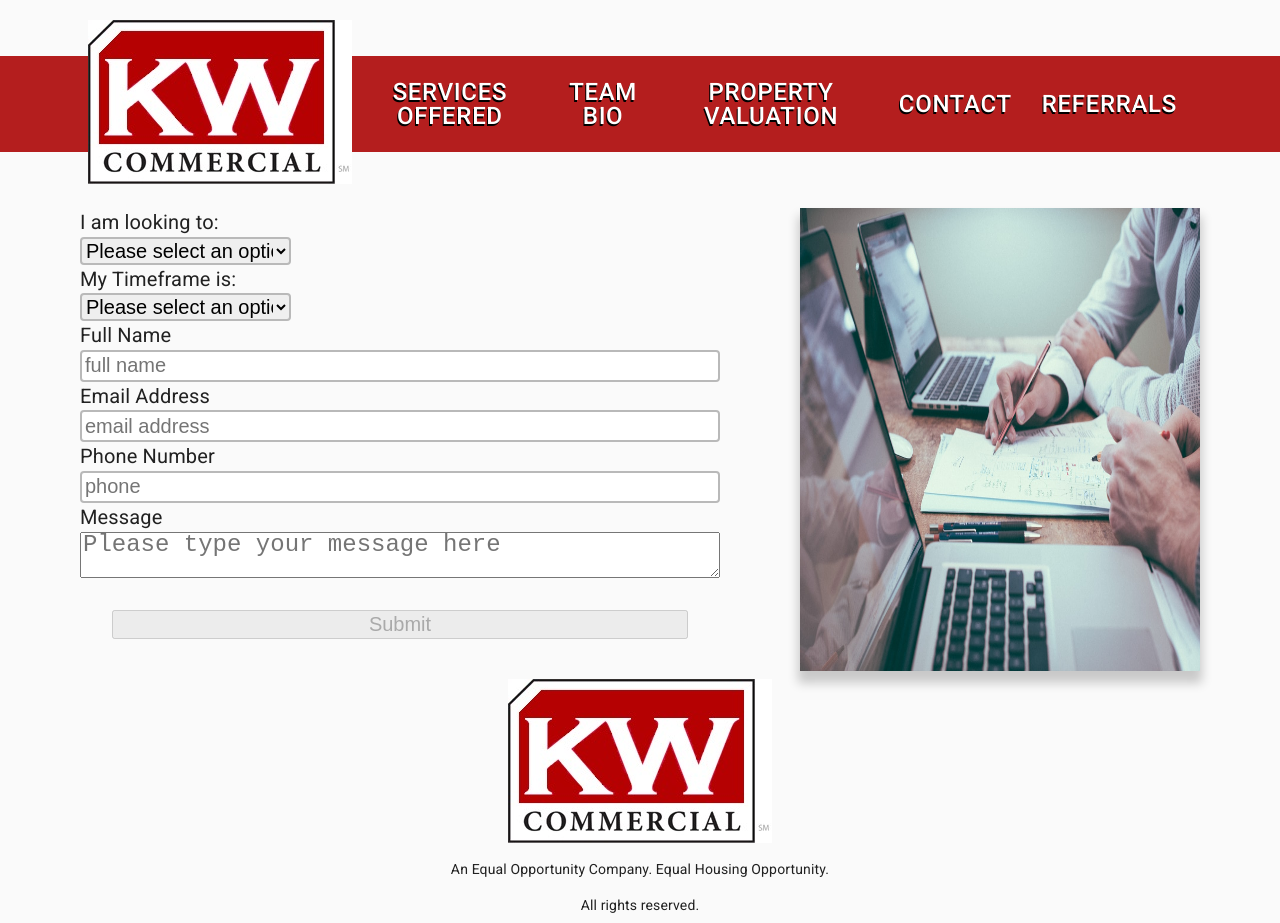
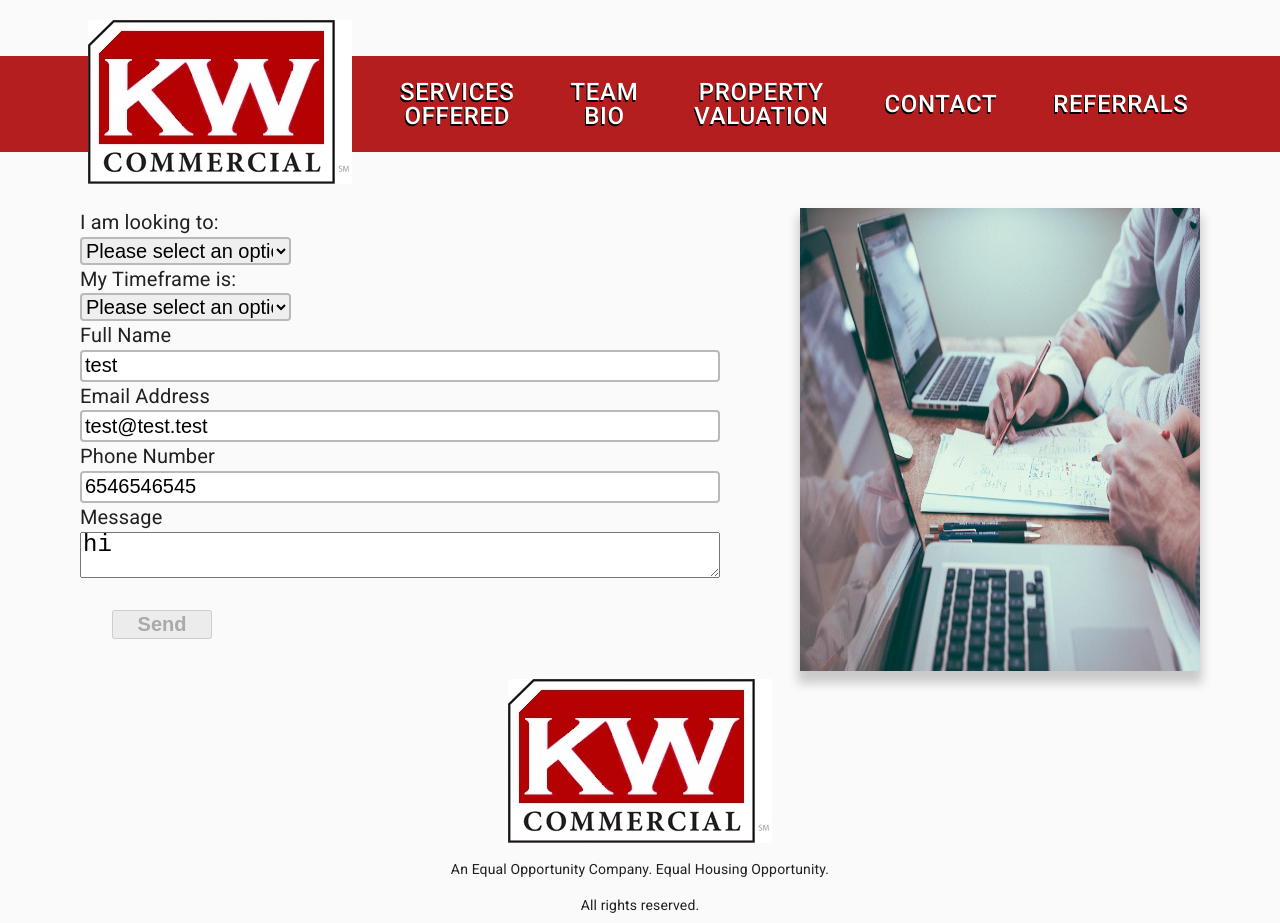
Before and after one commit to Jfadelli/kwcsd, a React (Create React App) app: page /contact/contact-form in a window 1280 px wide. Built offline with nearby package versions, Linux system fonts and the light colour scheme.

Commit message:
contact us functions

```diff
--- a/src/components/Nav.js
+++ b/src/components/Nav.js
@@ -8,17 +8,21 @@ import Contact from './navLinks/Contact.js'
 import Referrals from './navLinks/Referrals.js'
 
 import Logo from '../static/images/logo.jpg'
-import StyledVariables from '../styles/StyledVariables.js';
+import StyledVariables from '../styles/StyledVariables.js'
 
 const SV = StyledVariables
+
+const toolBarStyle = {
+  margin: "0 5%",
+}
 
 export default function Nav() {
   return (
     <SV.NavBar>
-      <Toolbar  style={{ margin: "0 5%"}} >
+      <Toolbar  style={toolBarStyle} >
         <a href='/'> <img src={Logo} alt='keller williams commercial' /></a>
         <ServicesOffered />
-        <TeamBio style={{ margin: "0 15%", padding:'30px'}}/>
+        <TeamBio />
         <PropertyValuation />
         <Contact />
         <Referrals />
--- a/src/components/contact/ContactForm.js
+++ b/src/components/contact/ContactForm.js
@@ -1,5 +1,5 @@
 import React, { useState, useEffect } from 'react'
-import { useHistory } from 'react-router-dom'
+// import { useHistory } from 'react-router-dom'
 import axios from 'axios'
 import * as Yup from 'yup'
 import Footer from '../footer'
@@ -10,24 +10,25 @@ import contactUsSchema from '../validation/contactUsSchema'
 import './style.css'
 
 
+
 const initialValues = {
     intent: {
-        buy: false,
+        buy: true,
         sell: false,
         lease: false,
         offerToLease: false,
         consult: false
     },
     timeframe: {
-        lessThan3: false,
+        lessThan3: true,
         lessThan6: false,
         lessThan12: false,
         nextYear: false,
     },
-    name: '',
-    email: '',
-    phone: '',
-    message: ''
+    name: 'test',
+    email: 'test@test.test',
+    phone: '6546546545',
+    message: 'hi'
 }
 
 const initialFormErrors = {
@@ -46,15 +47,15 @@ export default function Contact() {
     const [formErrors, setFormErrors] = useState(initialFormErrors);
     const [disabled, setDisabled] = useState(true);
     const [message, setMessage] = useState([]);
-    const history = useHistory()
 
     //////////////// HELPERS ////////////////
-    const postNewMessage = newMessage => {
-        axios.post('/', newMessage)
-        console.log(newMessage)
+    const postNewMessage = message => {
+        axios.post('http://localhost:3002/send', message)
             .then(res => {
-                setMessage([...message, res.data])
-                console.log(res, 'res')
+                if (res.data.status === 'success'){
+                    alert('Message Sent.');
+                }else if (res.data.status === 'fail') {
+                    alert('Message failed to send.')}
             })
             .catch(err => {
                 console.log(err)
@@ -86,32 +87,22 @@ export default function Contact() {
             ...formValues,
             [name]: value
         })
+        console.log(formValues)
     }
 
-    const onSubmit = evt => {
-        evt.preventDefault()
-
+    const onSubmitHandler = evt => {
+        evt.preventDefault();
         const newMessage ={
-            intent: {
-                buy: false,
-                sell: false,
-                lease: false,
-                offerToLease: false,
-                consult: false
-            },
-            timeframe: {
-                lessThan3: false,
-                lessThan6: false,
-                lessThan12: false,
-                nextYear: false,
-            },
+            intent: formValues.intent,
+            timeframe: formValues.timeframe,
             name: formValues.name.trim(),
             email: formValues.email.trim(),
             phone: formValues.phone.trim(),
             message: formValues.message.trim()
-        }
-        postNewMessage(newMessage)
-        history.push('/thank-you')
+        };
+        console.log('newMessage',newMessage)
+        setMessage(newMessage);
+        postNewMessage(newMessage);
     }
 
     //////////////// SIDE EFFECTS ////////////////
@@ -124,8 +115,8 @@ export default function Contact() {
     return (
         <div className="content">
             <div className="content-row">
-                <form className="contact-us">
-                    <label for="intent">I am looking to:</label>
+                <form className="contact-us" onSubmit={onSubmitHandler}>
+                    <label>I am looking to:</label>
                     <select
                         value={formValues.intent}
                         onChange={onInputChange}
@@ -139,7 +130,7 @@ export default function Contact() {
                         <option value="consult">Consult/Other</option>
                     </select>
 
-                    <label for="timeframe">My Timeframe is:</label>
+                    <label >My Timeframe is:</label>
                     <select
                         id="timeframe"
                         type='select'
@@ -187,11 +178,11 @@ export default function Contact() {
                         onChange={onInputChange}
                         type='text'
                         className="message-box"
-                        placeholder='Please type your message here'
+                        placeholder='type your message here'
                         name="message"
                     />
 
-                    <button disabled={disabled} onSubmit={onSubmit}> Submit</button>
+                    <button disabled={disabled} onSubmit={onSubmitHandler}> Send</button>
                 </form>
                 <img id="teamworkimg" alt="generic team working together" src={Teamwork} />
             </div>
--- a/src/components/contact/style.css
+++ b/src/components/contact/style.css
@@ -74,7 +74,11 @@ option{
 }
 
 button{
+
     margin: 2rem;
     font-size: 1.25rem;
+    font-weight: 600;
+    width: 100px;
+
 
 }
--- a/src/components/navLinks/Contact.js
+++ b/src/components/navLinks/Contact.js
@@ -9,7 +9,7 @@ import MenuList from '@material-ui/core/MenuList';
 import { makeStyles } from '@material-ui/core/styles';
 import { Link } from 'react-router-dom'
 
-
+import NBS from './styledSheetNavButton'
 
 const useStyles = makeStyles((theme) => ({
   root: {
@@ -19,13 +19,8 @@ const useStyles = makeStyles((theme) => ({
   paper: {
     marginRight: theme.spacing(2),
   },
-  navButton: {
-    fontSize: "1.5rem",
-    color: "white",
-    textShadow: "-1px 2px 0 #000",
-    padding: '0 15px 0 15px'
-
-  },
+  navButton: NBS
+  ,
   link:{
     color: "black"
   }
--- a/src/components/navLinks/PropertyValuation.js
+++ b/src/components/navLinks/PropertyValuation.js
@@ -9,7 +9,7 @@ import MenuList from '@material-ui/core/MenuList';
 import { makeStyles } from '@material-ui/core/styles';
 import { Link } from 'react-router-dom'
 
-
+import NBS from './styledSheetNavButton'
 
 const useStyles = makeStyles((theme) => ({
   root: {
@@ -18,13 +18,8 @@ const useStyles = makeStyles((theme) => ({
   paper: {
     marginRight: theme.spacing(2),
   },
-  navButton: {
-    fontSize: "1.5rem",
-    color: "white",
-    textShadow: "-1px 2px 0 #000",
-    lineHeight: '1.5rem',
-    padding: '0 15px 0 15px'
-  },
+  navButton: NBS
+  ,
   link:{
     color: "black"
   }
--- a/src/components/navLinks/Referrals.js
+++ b/src/components/navLinks/Referrals.js
@@ -9,6 +9,8 @@ import MenuList from '@material-ui/core/MenuList';
 import { makeStyles } from '@material-ui/core/styles';
 import { Link } from 'react-router-dom'
 
+import NBS from './styledSheetNavButton'
+
 const useStyles = makeStyles((theme) => ({
   root: {
     display: 'flex',
@@ -16,12 +18,8 @@ const useStyles = makeStyles((theme) => ({
   paper: {
     marginRight: theme.spacing(2),
   },
-  navButton: {
-    fontSize: "1.5rem",
-    color: "white",
-    textShadow: "-1px 2px 0 #000",
-    padding: '0 15px 0 15px'
-  },
+  navButton: NBS
+    ,
   link:{
     color: "black",
   }
--- a/src/components/navLinks/ServicesOffered.js
+++ b/src/components/navLinks/ServicesOffered.js
@@ -9,8 +9,7 @@ import MenuList from '@material-ui/core/MenuList';
 import { makeStyles } from '@material-ui/core/styles';
 import { Link } from 'react-router-dom';
 
-
-
+import NBS from './styledSheetNavButton'
 
 const useStyles = makeStyles((theme) => ({
   root: {
@@ -22,13 +21,8 @@ const useStyles = makeStyles((theme) => ({
     marginRight: theme.spacing(2),
     backgroundColor:"orange"
   },
-  navButton: {
-    fontSize: "1.5rem",
-    color: "white",
-    textShadow: "-1px 2px 0 #000",
-    lineHeight: '1.5rem',
-    padding: '0 15px 0 15px'
-  },
+  navButton: NBS
+  ,
   link:{
     color: "black"
   }
@@ -75,7 +69,6 @@ export default function ServicesOffered() {
           ref={anchorRef}
           aria-controls={open ? 'menu-list-grow' : undefined}
           aria-haspopup="true"
-
           onClick={handleToggle}
           className={classes.navButton}
         >
--- a/src/components/navLinks/TeamBio.js
+++ b/src/components/navLinks/TeamBio.js
@@ -9,6 +9,8 @@ import MenuList from '@material-ui/core/MenuList';
 import { makeStyles } from '@material-ui/core/styles';
 import { Link } from 'react-router-dom'
 
+import NBS from './styledSheetNavButton'
+
 const useStyles = makeStyles((theme) => ({
   root: {
     display: 'flex',
@@ -17,13 +19,8 @@ const useStyles = makeStyles((theme) => ({
   paper: {
     marginRight: theme.spacing(2),
   },
-  navButton: {
-    fontSize: "1.5rem",
-    color: "white",
-    textShadow: "-1px 2px 0 #000",
-    lineHeight: '1.5rem',
-    padding: '0 15px 0 15px'
-  },
+  navButton: NBS
+  ,
   link:{
     color: "black"
   }
--- /dev/null
+++ b/src/components/navLinks/styledSheetNavButton.js
@@ -0,0 +1,12 @@
+import { InsertLinkRounded } from "@material-ui/icons"
+
+const navButtonStyle = {
+    width: '100%',
+    fontSize: "1.5rem",
+    color: "white",
+    textShadow: "-1px 2px 0 #000",
+    lineHeight: '1.5rem',
+    margin: '0 20px 0 20px'
+}
+
+export default navButtonStyle
--- a/src/styles/StyledVariables.js
+++ b/src/styles/StyledVariables.js
@@ -32,8 +32,18 @@ const NavBar = styled.div`
 `
 
 const NavButton = styled.button`
+    font-size: 1.5rem;
+    color: white;
+    text-shadow: -1px 2px 0 #000;
+    line-height: 1.5rem;
+    padding: 0 5rem 0 5rem
+`
 
-`
+    /* fontSize: "1.5rem",
+    color: "white",
+    textShadow: "-1px 2px 0 #000",
+    lineHeight: '1.5rem',
+    padding: '0 5rem 0 5rem' */
 
 const LoginCard = styled.div`
     ${flex};
```
Also changed, not shown: src/components/Markdown.js (deleted, +0 -42 lines), src/components/card-style.js (deleted, +0 -55 lines), 1 other file (tests, documents, lock files or other folders).
